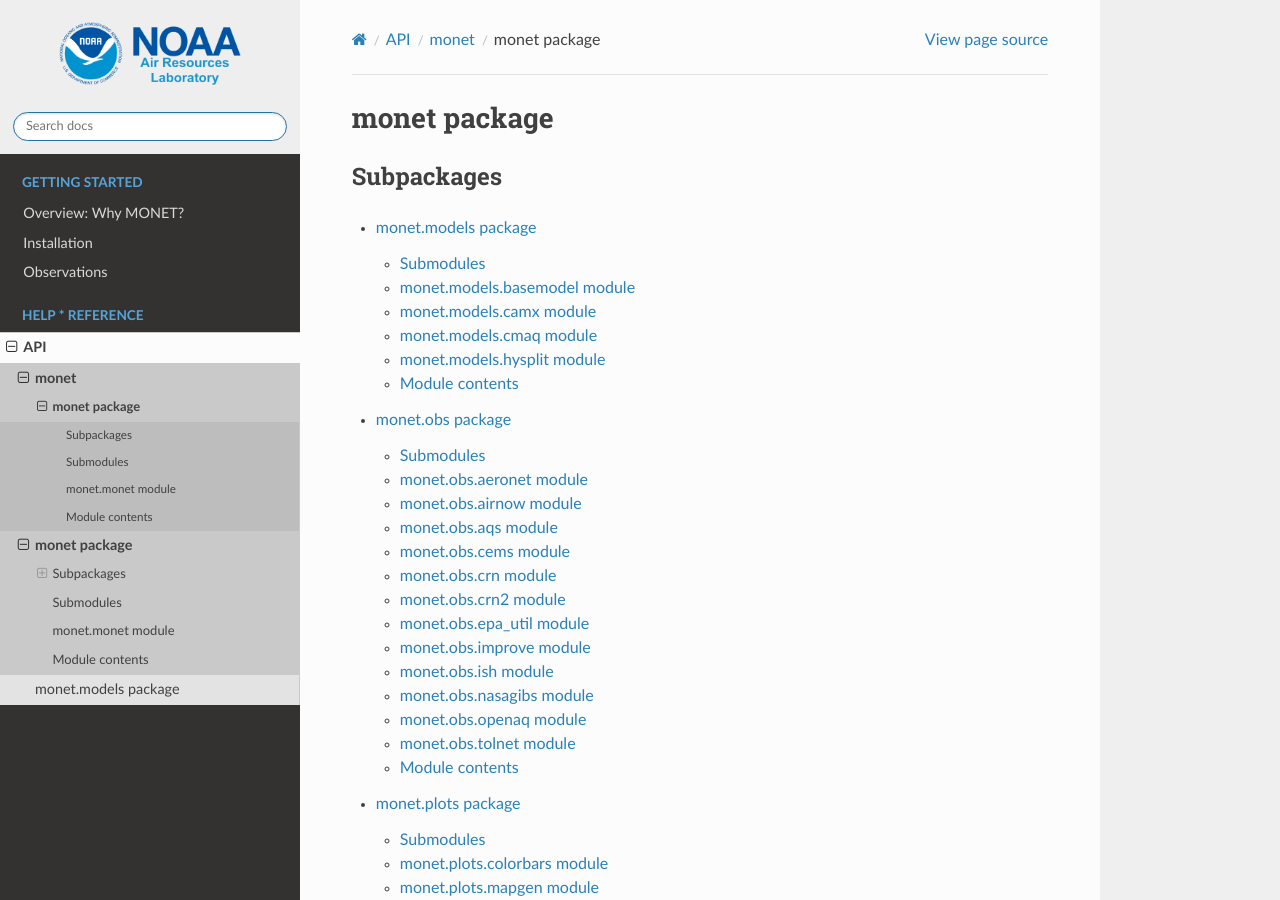
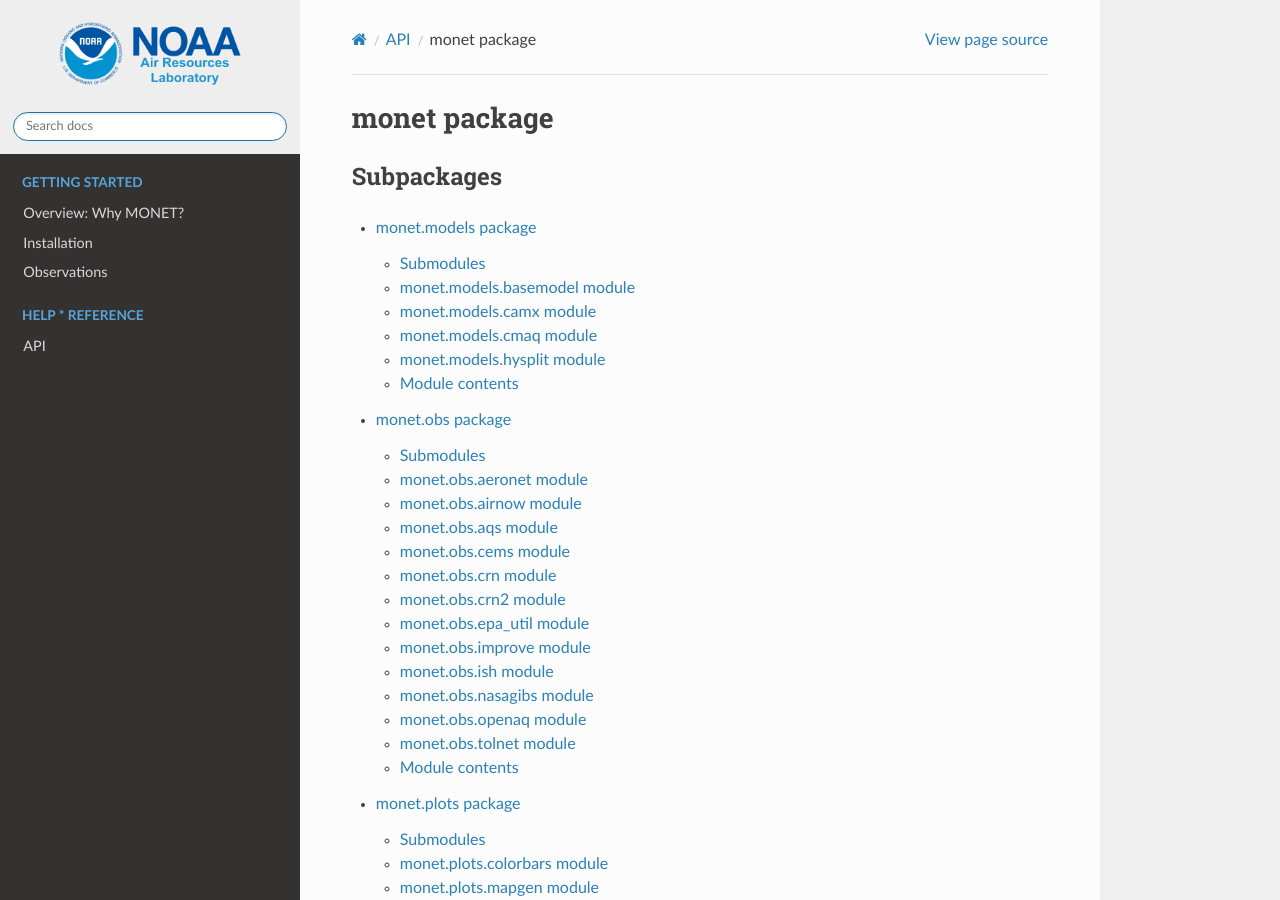
Before and after one commit to noaa-oar-arl/monet, a Sphinx documentation site: the page built from docs/monet.rst, in a window 1280 px wide and 900 px high. Built offline with Sphinx 7.4.7 and the Read the Docs theme 2.0.0, drawn with Linux system fonts in a browser that asks for light colours.

Commit message:
updating docs

```diff
--- a/docs/api.rst
+++ b/docs/api.rst
@@ -7,9 +7,7 @@
 * :ref:`search`
 
 .. toctree::
-   :maxdepth: 4
-   :caption: api
+   :maxdepth: 3
+   :caption: Getting Started
 
-   modules
    monet
-   monet.models
```
Also changed, not shown: 5 other files.
